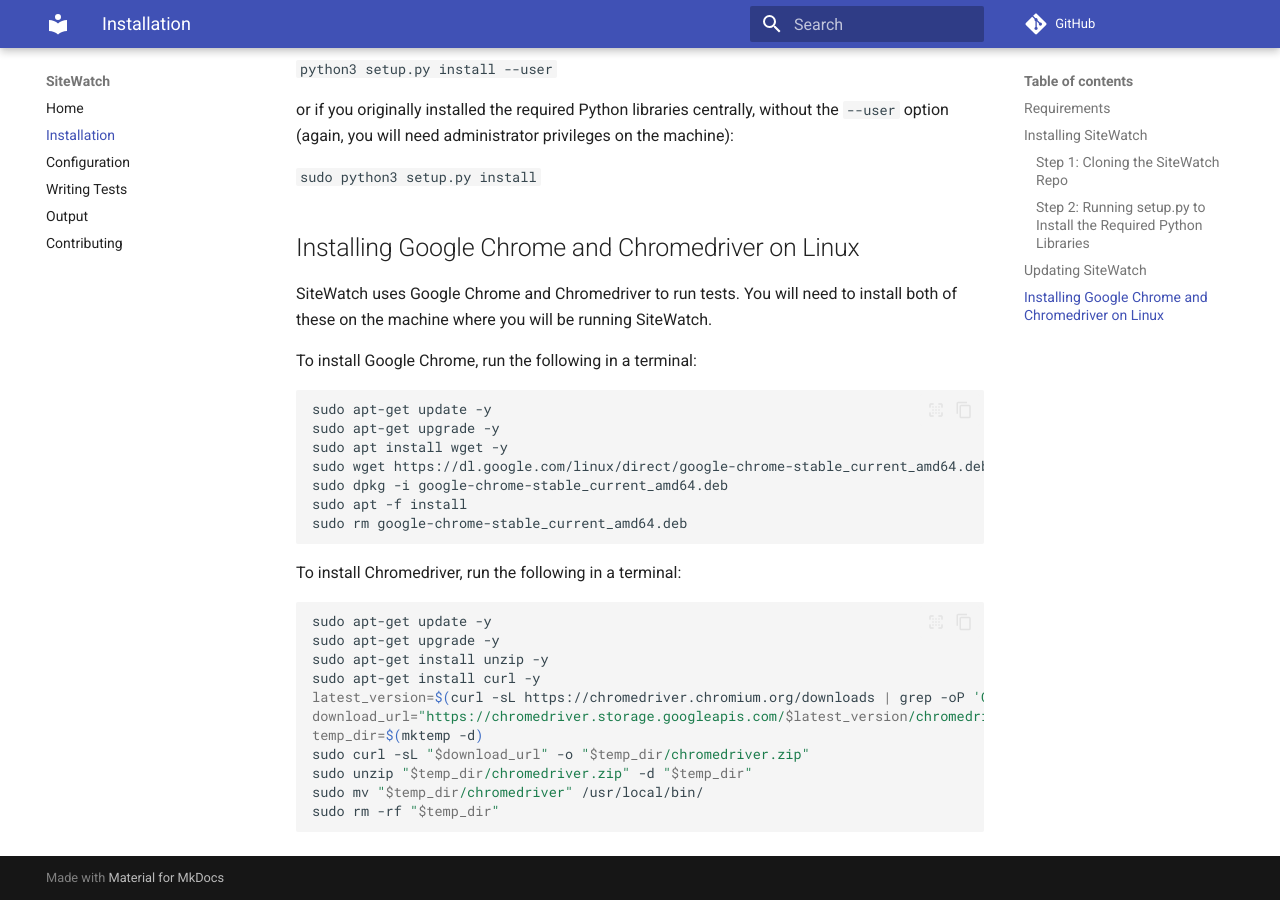
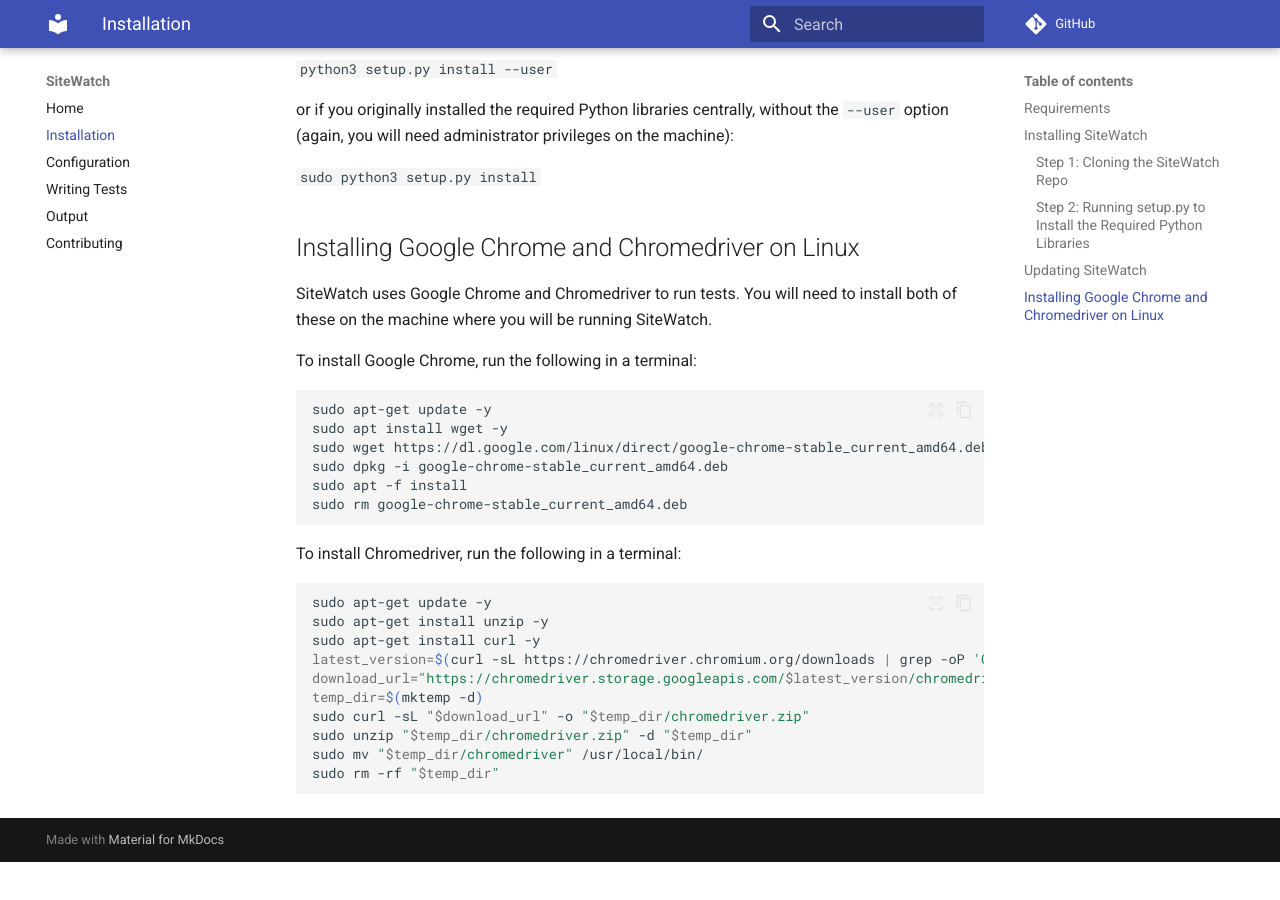
Before and after one commit to digitalutsc/site_watch, an MkDocs documentation site: the page built from docs/installation.md, in a window 1280 px wide and 900 px high, scrolled down 1820 px. Built offline with MkDocs 1.6.1 and Material for MkDocs 9.7.7, drawn with Linux system fonts in a browser that asks for light colours; comment, search, counter and statistics services are not loaded; after the commit the page ends 2682 px from its top, so only the background shows below that.

Commit message:
Remove upgrade requirement

````diff
--- a/docs/installation.md
+++ b/docs/installation.md
@@ -66,7 +66,6 @@
 
 ```bash
 sudo apt-get update -y
-sudo apt-get upgrade -y
 sudo apt install wget -y
 sudo wget https://dl.google.com/linux/direct/google-chrome-stable_current_amd64.deb
 sudo dpkg -i google-chrome-stable_current_amd64.deb
@@ -78,7 +77,6 @@
 
 ```bash
 sudo apt-get update -y
-sudo apt-get upgrade -y
 sudo apt-get install unzip -y
 sudo apt-get install curl -y
 latest_version=$(curl -sL https://chromedriver.chromium.org/downloads | grep -oP 'ChromeDriver \K([0-9]+.[0-9]+.[0-9]+.[0-9]+)' | head -n 1)
````
